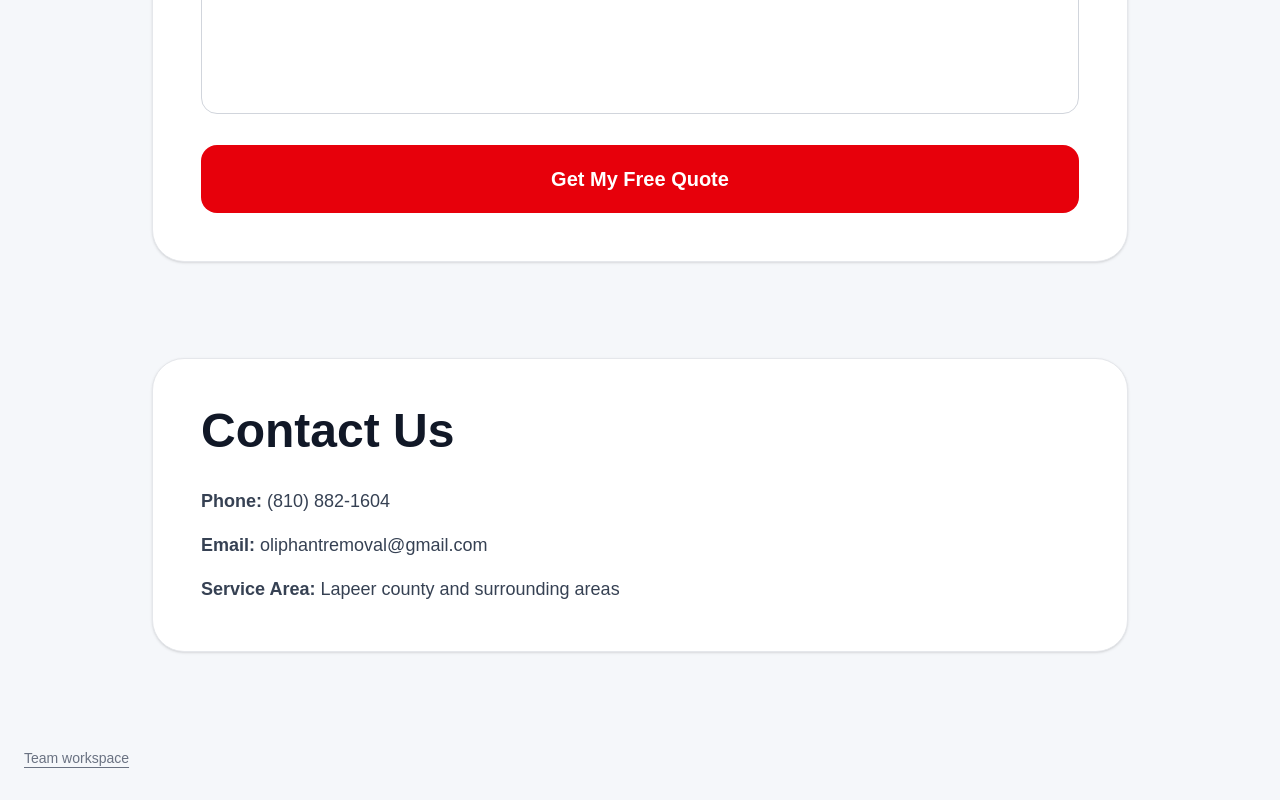
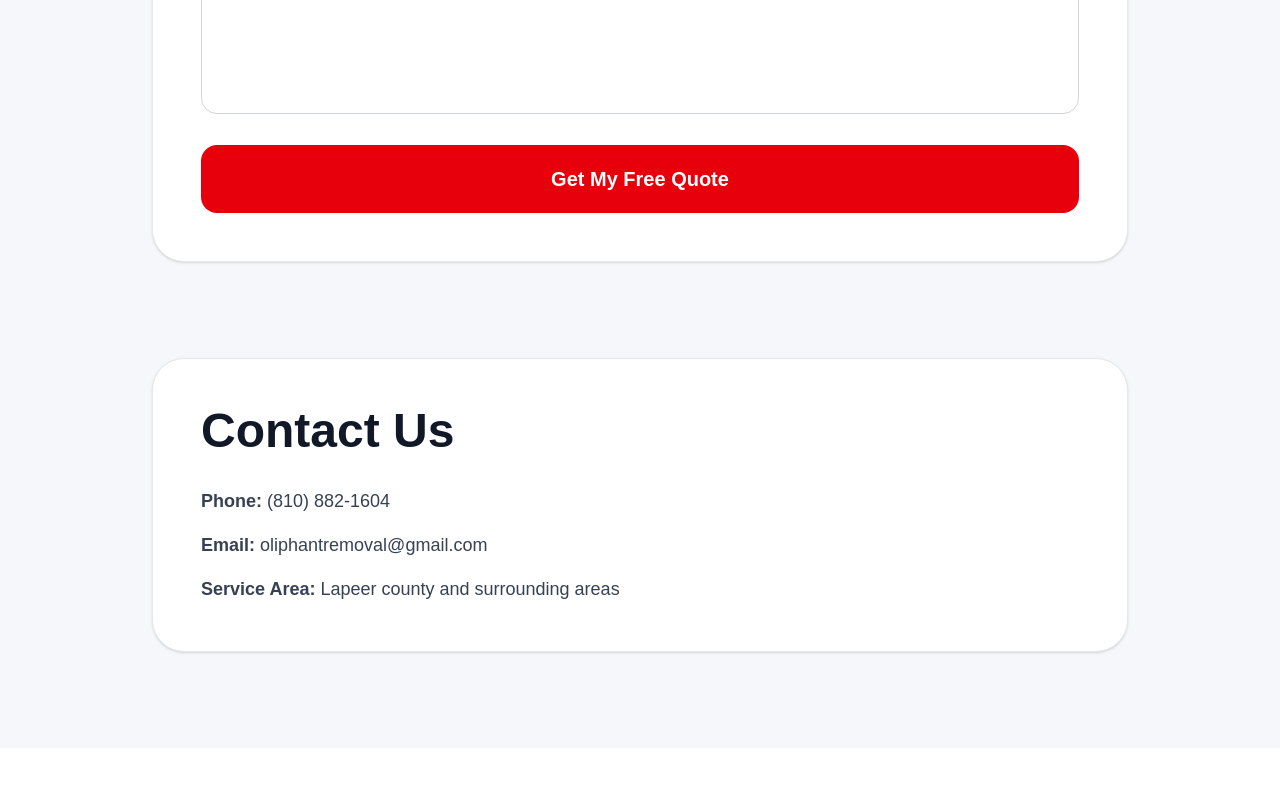
Before and after one commit to oliphantremoval/espocrm-website, a Next.js app: page / in a window 1280 px wide. Shown: the part 2010-2810 px from the top of the page. After the commit the page ends 2758 px from the top, so only its background shows below. Built offline with nearby package versions, Linux system fonts and the light colour scheme.

Commit message:
Disable public CRM access pending authentication

```diff
--- a/app/crm/page.tsx
+++ b/app/crm/page.tsx
@@ -1,6 +1,5 @@
 import type { Metadata } from "next";
-import Dashboard from "./dashboard";
-import "./crm.css";
+import { notFound } from "next/navigation";
 
 export const metadata: Metadata = {
   title: "Workspace | Oliphant Removal",
@@ -9,5 +8,6 @@ export const metadata: Metadata = {
 };
 
 export default function CrmPage() {
-  return <Dashboard />;
+  // Keep the workspace unavailable until server-side authentication is configured.
+  notFound();
 }
--- a/app/page.tsx
+++ b/app/page.tsx
@@ -1,7 +1,6 @@
 'use client';
 
 import { useState } from 'react';
-import Link from 'next/link';
 
 export default function Home() {
   const [loading, setLoading] = useState(false);
@@ -313,11 +312,6 @@ export default function Home() {
           </div>
         </div>
       </section>
-      <footer className="max-w-7xl mx-auto px-6 pb-8 text-sm text-gray-500">
-        <Link href="/crm" className="hover:text-green-800 underline underline-offset-4">
-          Team workspace
-        </Link>
-      </footer>
     </main>
   );
 }
```
Also changed, not shown: 1 other file (tests, documents, lock files or other folders).
